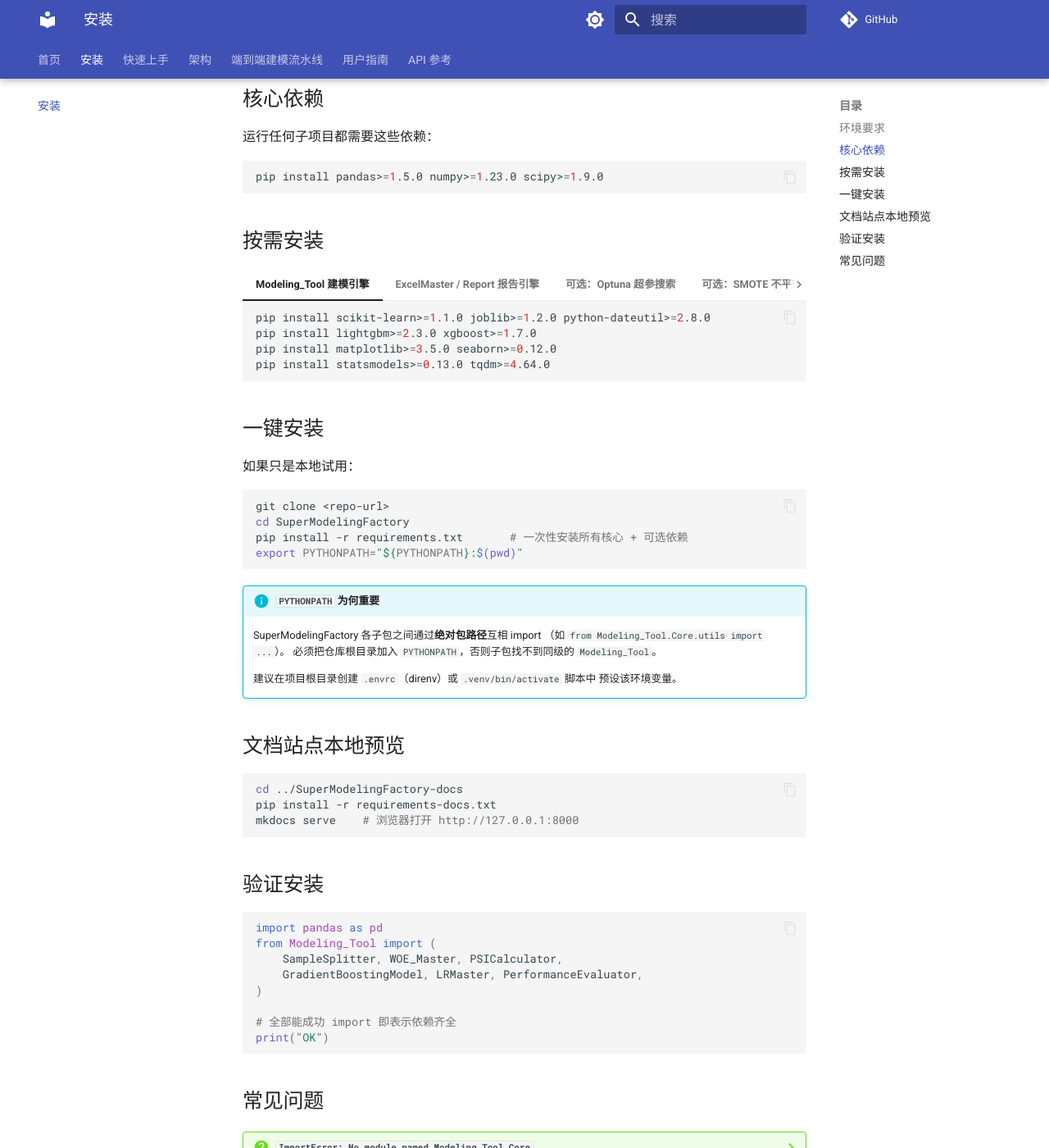
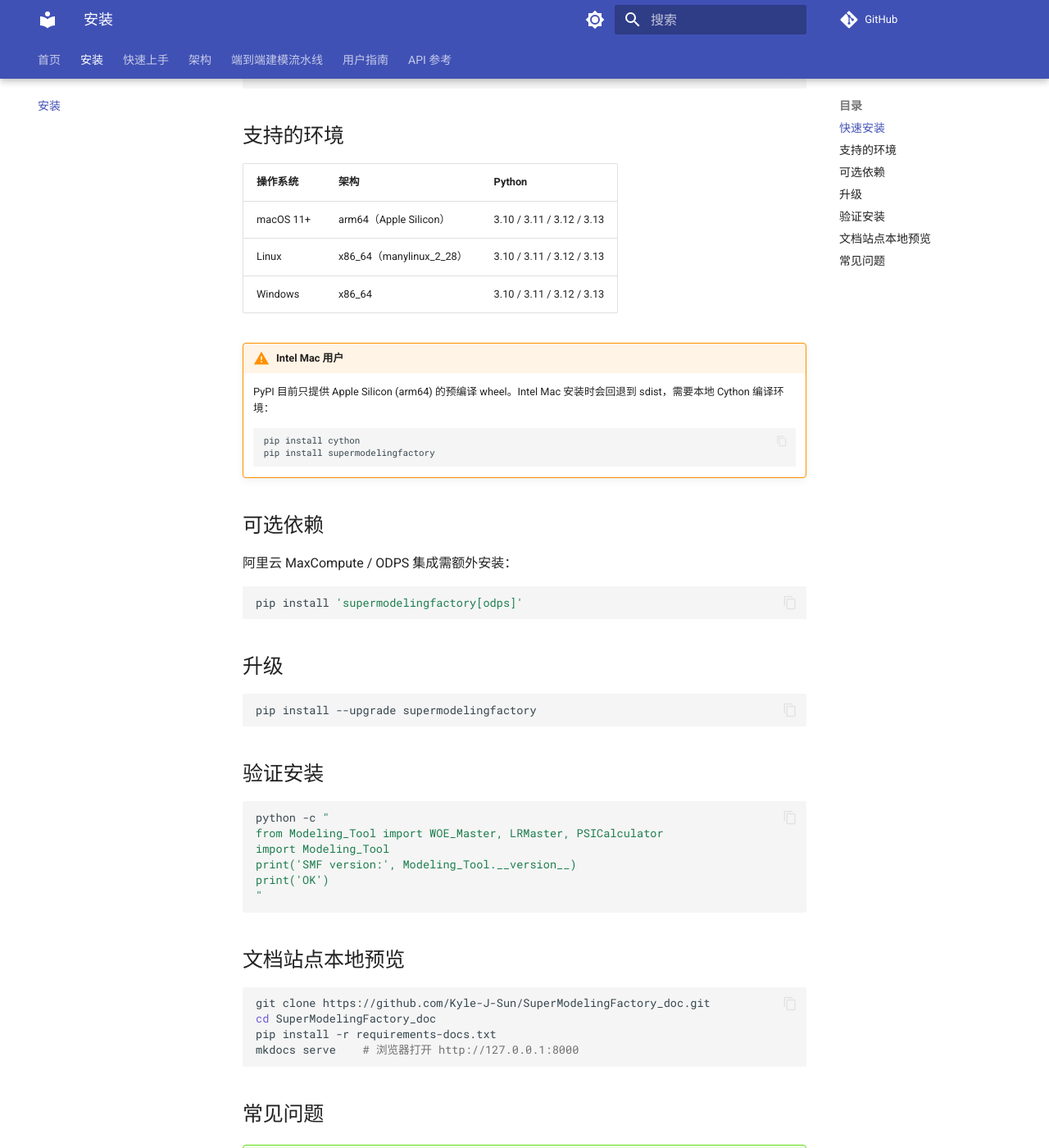
Before and after one commit to Kyle-J-Sun/SuperModelingFactory_doc, an MkDocs documentation site: the page built from docs/installation.md, in a window 1280 px wide and 1400 px high, scrolled down 308 px. Shown: the whole window at 82% size. Built offline with MkDocs 1.6.1 and Material for MkDocs 9.7.7, drawn with Linux system fonts in a browser that asks for light colours; comment, search, counter and statistics services are not loaded; some of the changed text lies outside the part shown.

Commit message:
docs: update installation guide to reflect PyPI distribution

````diff
--- a/docs/installation.md
+++ b/docs/installation.md
@@ -1,142 +1,106 @@
 # 安装
 
-## 环境要求
-
-- **Python** >= 3.9
-- **操作系统**：Linux / macOS / Windows 均可（ODPS 相关功能需要 Linux）
-- **磁盘**：约 200 MB（含可选依赖）
-
-## 核心依赖
-
-运行任何子项目都需要这些依赖：
+## 快速安装
 
 ```bash
-pip install pandas>=1.5.0 numpy>=1.23.0 scipy>=1.9.0
+pip install supermodelingfactory
 ```
 
-## 按需安装
+macOS 用户需要额外安装 OpenMP 运行时（lightgbm 依赖）：
 
-=== "Modeling_Tool 建模引擎"
+```bash
+brew install libomp
+```
 
+## 支持的环境
+
+| 操作系统 | 架构 | Python |
+|---|---|---|
+| macOS 11+ | arm64（Apple Silicon） | 3.10 / 3.11 / 3.12 / 3.13 |
+| Linux | x86_64（manylinux_2_28） | 3.10 / 3.11 / 3.12 / 3.13 |
+| Windows | x86_64 | 3.10 / 3.11 / 3.12 / 3.13 |
+
+!!! warning "Intel Mac 用户"
+    PyPI 目前只提供 Apple Silicon (arm64) 的预编译 wheel。Intel Mac 安装时会回退到 sdist，需要本地 Cython 编译环境：
     ```bash
-    pip install scikit-learn>=1.1.0 joblib>=1.2.0 python-dateutil>=2.8.0
-    pip install lightgbm>=2.3.0 xgboost>=1.7.0
-    pip install matplotlib>=3.5.0 seaborn>=0.12.0
-    pip install statsmodels>=0.13.0 tqdm>=4.64.0
+    pip install cython
+    pip install supermodelingfactory
     ```
 
-=== "ExcelMaster / Report 报告引擎"
+## 可选依赖
 
-    ```bash
-    pip install xlsxwriter>=3.0.0 openpyxl>=3.0.0 Pillow>=9.0.0
-    ```
-
-=== "可选：Optuna 超参搜索"
-
-    ```bash
-    pip install optuna>=4.0.0
-    ```
-
-    WOE 单调分箱器（`MonotoneWOEBinner`）使用 Optuna 调参与合并。
-
-=== "可选：SMOTE 不平衡采样"
-
-    ```bash
-    pip install imbalanced-learn>=0.10.0
-    ```
-
-    `SampleBalancer` 的 SMOTE 模式依赖此包。
-
-=== "可选：阿里云 MaxCompute"
-
-    ```bash
-    pip install pyodps>=0.11.0
-    ```
-
-    `ODPSRunner` 与 `Check_DuckDB_Compatibility` 依赖此包。
-
-=== "可选：H2O 平台"
-
-    ```bash
-    pip install h2o>=3.40.0
-    ```
-
-    `Core/utils.py` 中预留了 H2O 辅助函数接口，按需启用。
-
-## 一键安装
-
-如果只是本地试用：
+阿里云 MaxCompute / ODPS 集成需额外安装：
 
 ```bash
-git clone <repo-url>
-cd SuperModelingFactory
-pip install -r requirements.txt       # 一次性安装所有核心 + 可选依赖
-export PYTHONPATH="${PYTHONPATH}:$(pwd)"
+pip install 'supermodelingfactory[odps]'
 ```
 
-!!! info "`PYTHONPATH` 为何重要"
+## 升级
 
-    SuperModelingFactory 各子包之间通过**绝对包路径**互相 import
-    （如 `from Modeling_Tool.Core.utils import ...`）。
-    必须把仓库根目录加入 `PYTHONPATH`，否则子包找不到同级的 `Modeling_Tool`。
+```bash
+pip install --upgrade supermodelingfactory
+```
 
-    建议在项目根目录创建 `.envrc`（direnv）或 `.venv/bin/activate` 脚本中
-    预设该环境变量。
+## 验证安装
+
+```bash
+python -c "
+from Modeling_Tool import WOE_Master, LRMaster, PSICalculator
+import Modeling_Tool
+print('SMF version:', Modeling_Tool.__version__)
+print('OK')
+"
+```
 
 ## 文档站点本地预览
 
 ```bash
-cd ../SuperModelingFactory-docs
+git clone https://github.com/Kyle-J-Sun/SuperModelingFactory_doc.git
+cd SuperModelingFactory_doc
 pip install -r requirements-docs.txt
 mkdocs serve    # 浏览器打开 http://127.0.0.1:8000
 ```
 
-## 验证安装
-
-```python
-import pandas as pd
-from Modeling_Tool import (
-    SampleSplitter, WOE_Master, PSICalculator,
-    GradientBoostingModel, LRMaster, PerformanceEvaluator,
-)
-
-# 全部能成功 import 即表示依赖齐全
-print("OK")
-```
-
 ## 常见问题
 
-??? question "`ImportError: No module named Modeling_Tool.Core`"
+??? question "`OSError: Library not loaded: @rpath/libomp.dylib`（macOS）"
 
-    把仓库根目录加入 `PYTHONPATH`：
+    缺少 OpenMP 运行时，执行：
 
     ```bash
-    export PYTHONPATH="${PYTHONPATH}:$(pwd)"
+    brew install libomp
     ```
 
-??? question "`AttributeError: module 'pandas' has no attribute 'set_option'`"
+??? question "`Bad CPU type in executable`（Apple Silicon）"
 
-    `pandas` 版本过低。请升级至 `>= 1.5.0`：
+    当前 Python 解释器是 Intel 版本。请改用 Homebrew 或 conda 安装的 arm64 Python，验证方法：
 
     ```bash
-    pip install -U "pandas>=1.5.0"
+    python -c "import platform; print(platform.machine())"  # 期望输出 arm64
+    ```
+
+??? question "`ModuleNotFoundError: No module named 'odps'`"
+
+    安装 ODPS 额外依赖：
+
+    ```bash
+    pip install 'supermodelingfactory[odps]'
+    ```
+
+??? question "`ImportError` from a closed-source module"
+
+    当前 Python 版本或操作系统不在支持列表中。请确认环境后重新安装：
+
+    ```bash
+    pip debug --verbose
     ```
 
 ??? question "中文字体显示为方框"
 
-    安装 matplotlib 后端 + 中文字体：
+    安装中文字体后刷新字体缓存：
 
     ```bash
     # Linux
     sudo apt install fonts-noto-cjk fonts-wqy-zenhei
-
-    # 或从项目自带的 ref_font/ 目录手动安装
-    cp ../SuperModelingFactory/Modeling_Tool/ref_font/*.ttf ~/.local/share/fonts/
     fc-cache -fv
     ```
-
-??? question "`Multi_class='deprecated'` 报错"
-
-    sklearn 1.5+ 的 LogisticRegression 在 `get_params()` 时会把历史参数
-    返回为 `'deprecated'`，再次 fit 会失败。`lr_model()` 已做兼容处理，
-    若仍报错请把 `multi_class` 显式设为 `'auto'` 或降级到 1.4.x。
````
